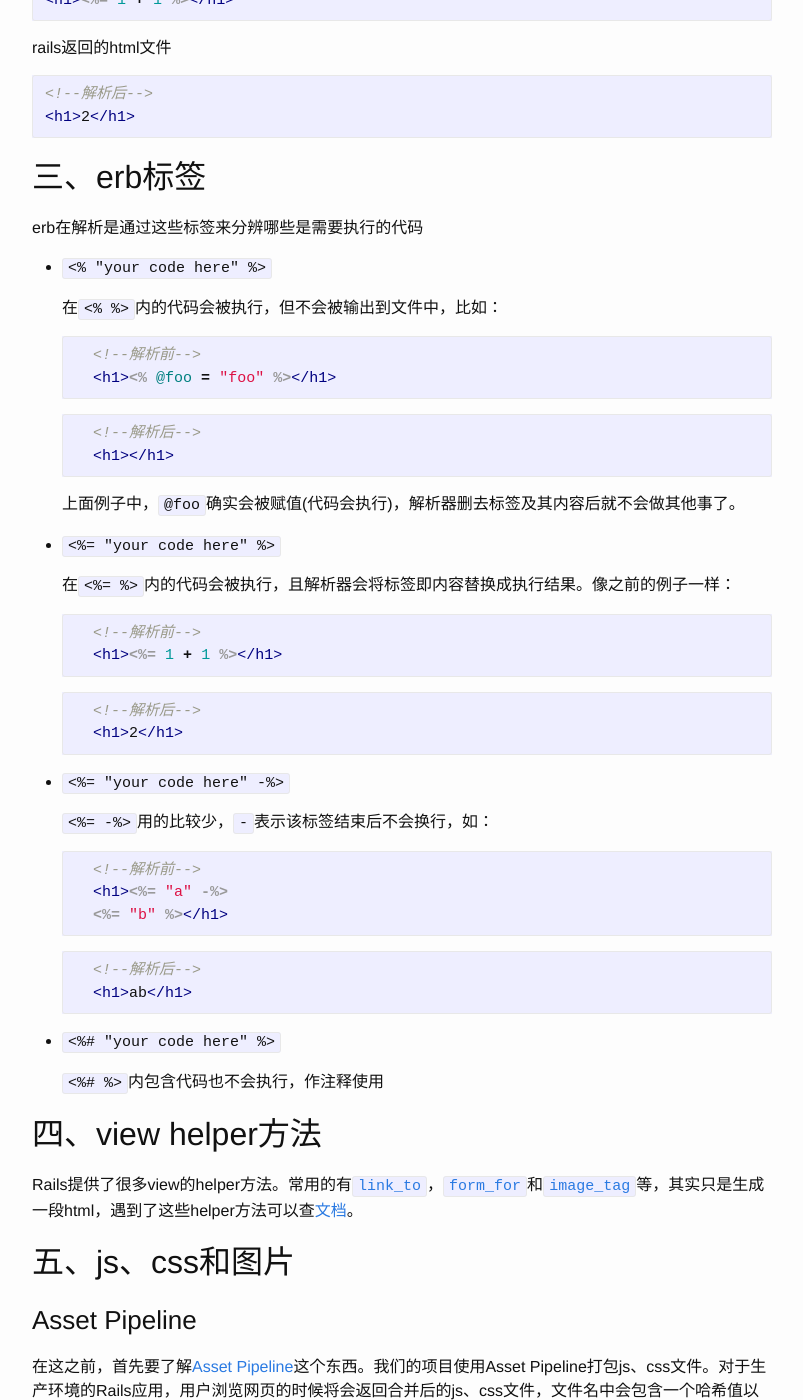
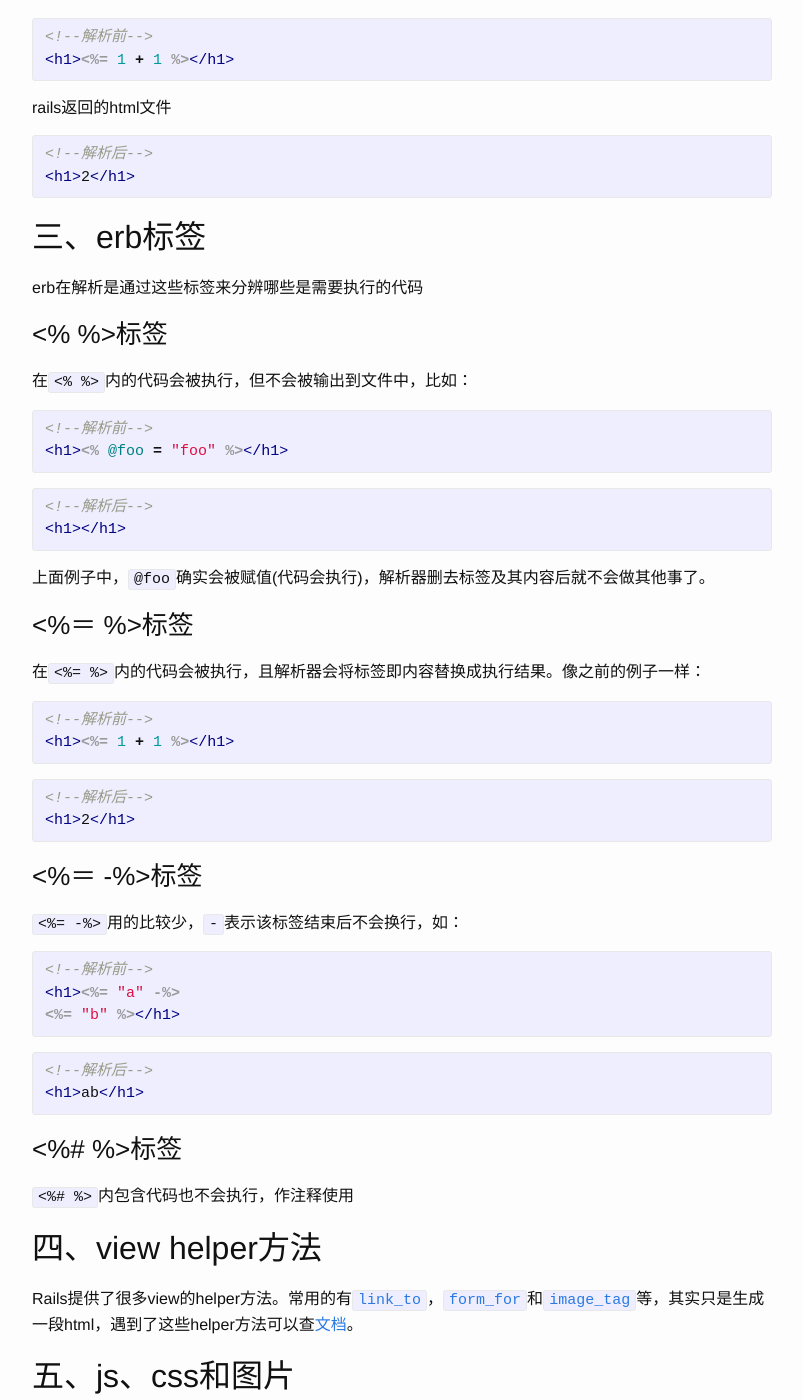
Before and after one commit to ACzero/aczero.github.io, a Jekyll site: the page built from _posts/2016-07-14-rails-frontend-guideline.markdown, in a window 1280 px wide and 1400 px high, scrolled down 2282 px. Shown: the whole window, without its empty margins (238-1041 px from the left). Built offline with Jekyll 4.4.1, drawn with Linux system fonts in a browser that asks for light colours.

Commit message:
modified syntax

````diff
--- a/_posts/2016-07-14-rails-frontend-guideline.md
+++ b/_posts/2016-07-14-rails-frontend-guideline.markdown
@@ -22,151 +22,151 @@ categories: rails
 ## 一、一点ruby知识
 虽然ruby对程序员很友好，但是有些写法可能会让你感到困惑。
 
-* 变量
+### 变量
 
-	在rails的view中一般只会出现ruby的实例变量，以`@`开头
+在rails的view中一般只会出现ruby的实例变量，以`@`开头
 
-	```ruby
-	@foo = "instance variable"
-	print @foo						#=> "instance variable"
-	```
+{% highlight ruby %}
+@foo = "instance variable"
+print @foo						#=> "instance variable"
+{% endhighlight %}
 
-* 方法
+### 方法
 
-	在ruby中，方法调用可以省略括号，像这样：
+在ruby中，方法调用可以省略括号，像这样：
 
-	```ruby
-	# 下面两种写法是等价的
-	func1("a")
-	func1 "a"
+{% highlight ruby %}
+# 下面两种写法是等价的
+func1("a")
+func1 "a"
 
-	# 多个参数同样也是用,隔开
-	func2("a", "b")
-	func2 "a", "b"
-	```
+# 多个参数同样也是用,隔开
+func2("a", "b")
+func2 "a", "b"
+{% endhighlight %}
 
-	ruby可以给方法传递一个hash，在rails提供的view helper方法中很常见，像这样
+ruby可以给方法传递一个hash，在rails提供的view helper方法中很常见，像这样
 
-	```ruby
-	# ruby中描述hash的两种写法，是等价的，等于传入了一个{ a: 1, b: 2 }的hash
-	func a: 1, b: 2
-	func :a => 1, :b => 2
-	```
+{% highlight ruby %}
+# ruby中描述hash的两种写法，是等价的，等于传入了一个{ a: 1, b: 2 }的hash
+func a: 1, b: 2
+func :a => 1, :b => 2
+{% endhighlight %}
 
-* 字符串插值
+### 字符串插值
 
-	ruby用`#{}`在字符串内插值：
+ruby用`#{}`在字符串内插值：
 
-	```ruby
-	# 双引号才能进行插值(字符串还有其他写法，但是一般在view中不会见到)
-	print "1 + 1 is #{ 1 + 1 }" 		#=> "1 + 1 is 2"
-	```
+{% highlight ruby %}
+# 双引号才能进行插值(字符串还有其他写法，但是一般在view中不会见到)
+print "1 + 1 is #{ 1 + 1 }" 		#=> "1 + 1 is 2"
+{% endhighlight %}
 
 
-* each迭代器
+### each迭代器
 
-	view中也会经常要对数组对象进行迭代，常见的是`each`方法。
+view中也会经常要对数组对象进行迭代，常见的是`each`方法。
 
-	在ruby中，代码块有两种写法：
+在ruby中，代码块有两种写法：
 
-	```ruby
-	{
-	  "This is a block"
-	}
+{% highlight ruby %}
+{
+  "This is a block"
+}
 
-	do
-	  "This is also a block"
-	end
-	```
+do
+  "This is also a block"
+end
+{% endhighlight %}
 
-	`each`方法可以接受一个代码块作为参数，对数组每个元素执行代码块中的代码：
+`each`方法可以接受一个代码块作为参数，对数组每个元素执行代码块中的代码：
 
-	```ruby
-	["a", "b", "c"].each do |i|
-	  # i代表数组每个元素，由代码块指定其名称
-	  print i
-	end
+{% highlight ruby %}
+["a", "b", "c"].each do |i|
+  # i代表数组每个元素，由代码块指定其名称
+  print i
+end
 
-	# 上述代码将输出"abc"
-	```
+# 上述代码将输出"abc"
+{% endhighlight %}
 
-	Hash对象也可以进行迭代：
+Hash对象也可以进行迭代：
 
-	```ruby
-	{a: 1, b: 2}.each do |key, value|
-	  print "key is #{key}, value is #{value}. "
-	end
+{% highlight ruby %}
+{a: 1, b: 2}.each do |key, value|
+  print "key is #{key}, value is #{value}. "
+end
 
-	# 上述代码将输出"key is a, value is 1. key is b, value is 2."
-	```
+# 上述代码将输出"key is a, value is 1. key is b, value is 2."
+{% endhighlight %}
 
 ## 二、erb是什么
 
 目前我们项目的view都使用erb，[erb](http://apidock.com/ruby/ERB)是ruby的模版，当你需要使用根据程序动态生成的文件时(如html)，可以在这些文件中嵌入ruby代码。rails在返回这个html前会先用解析器执行这个文件的ruby代码，并进行替换。view文件中以erb后缀结尾的，rails都会进行解析。比如说我们有这样一个文件example.html.erb：
 
-```erb
+{% highlight erb %}
 <!--解析前-->
 <h1><%= 1 + 1 %></h1>
-```
+{% endhighlight %}
 
 rails返回的html文件
 
-```html
+{% highlight erb %}
 <!--解析后-->
 <h1>2</h1>
-```
+{% endhighlight %}
 
 ## 三、erb标签
 erb在解析是通过这些标签来分辨哪些是需要执行的代码
 
-* `<% "your code here" %>`
+### <% %>标签
 
-	在`<% %>`内的代码会被执行，但不会被输出到文件中，比如：
+在`<% %>`内的代码会被执行，但不会被输出到文件中，比如：
 
-	```erb
-	<!--解析前-->
-	<h1><% @foo = "foo" %></h1>
-	```
+{% highlight erb %}
+<!--解析前-->
+<h1><% @foo = "foo" %></h1>
+{% endhighlight %}
 
-	```erb
-	<!--解析后-->
-	<h1></h1>
-	```
+{% highlight erb %}
+<!--解析后-->
+<h1></h1>
+{% endhighlight %}
 
-	上面例子中，`@foo`确实会被赋值(代码会执行)，解析器删去标签及其内容后就不会做其他事了。
+上面例子中，`@foo`确实会被赋值(代码会执行)，解析器删去标签及其内容后就不会做其他事了。
 
-* `<%= "your code here" %>`
+### <%＝ %>标签
 
-	在`<%= %>`内的代码会被执行，且解析器会将标签即内容替换成执行结果。像之前的例子一样：
+在`<%= %>`内的代码会被执行，且解析器会将标签即内容替换成执行结果。像之前的例子一样：
 
-	```erb
-	<!--解析前-->
-	<h1><%= 1 + 1 %></h1>
-	```
+{% highlight erb %}
+<!--解析前-->
+<h1><%= 1 + 1 %></h1>
+{% endhighlight %}
 
-	```html
-	<!--解析后-->
-	<h1>2</h1>
-	```
+{% highlight html %}
+<!--解析后-->
+<h1>2</h1>
+{% endhighlight %}
 
-* `<%= "your code here" -%>`
+### <%＝ -%>标签
 
-	`<%= -%>`用的比较少，`-`表示该标签结束后不会换行，如：
+`<%= -%>`用的比较少，`-`表示该标签结束后不会换行，如：
 
-	```erb
-	<!--解析前-->
-	<h1><%= "a" -%>
-	<%= "b" %></h1>
-	```
+{% highlight erb %}
+<!--解析前-->
+<h1><%= "a" -%>
+<%= "b" %></h1>
+{% endhighlight %}
 
-	```erb
-	<!--解析后-->
-	<h1>ab</h1>
-	```
+{% highlight erb %}
+<!--解析后-->
+<h1>ab</h1>
+{% endhighlight %}
 
-* `<%# "your code here" %>`
+### <%# %>标签
 
-	`<%# %>`内包含代码也不会执行，作注释使用
+`<%# %>`内包含代码也不会执行，作注释使用
 
 ## 四、view helper方法
 
@@ -188,7 +188,7 @@ global-908e25f4bf641868d8683022a5b62f54.css
 
 Asset Pipeline在打包的时候，会把Rails项目中的这三个目录看作成同一个目录。但是我们放置的时候一般有一下规则：
 
-```bash
+{% highlight bash %}
 # 这个目录用来放置自己编写的js、css等文件
 app/assets/
 
@@ -197,18 +197,18 @@ lib/assets/
 
 # 这个目录用来放置要引入的第三方库
 vendor/assets/
-```
+{% endhighlight %}
 
 要把哪些文件打包到合并之后的js、css文件都是可以自己配置的。下面说的是rails的默认行为，具体配置文件也是可以根据需要配置，但是一般不会。配置文件内容如下：
 
-```javascript
+{% highlight javascript %}
 // 引用js的配置在这里: app/assets/javascripts/application.js
 
 //= require jquery
 //= require jquery_ujs
 //= require turbolinks
 //= require_tree .
-```
+{% endhighlight %}
 
 这里`require`、`require_tree`是为assets pipeline打包时指定要打包的文件，具体作用为：
 
@@ -240,19 +240,19 @@ vendor/assets/
 
 你也可以不把js、css文件打包到全局文件中。将你的js和css文件目录为`assets/path/to/yourjsfile.js`和`assets/path/to/yourcssfile.css`，在erb文件中这样引用：
 
-```erb
+{% highlight erb %}
 <%= javascript_include_tag 'path/to/yourjsfile.js' %>
 <%= stylesheet_link_tag 'path/to/yourcssfile.css' %>
-```
+{% endhighlight %}
 
 在开发环境的默认配置下，到这一步你就能看到效果，但是要在生产环境上正常运行，你必须将这两个文件也添加到assets pipeline的编译路径中。
 
-```ruby
+{% highlight ruby %}
 # config/initializers/assets.rb
 
 # 在这段中的%w()中加入你的文件路径，以空格隔开
 Rails.application.config.assets.precompile += %w( path/to/yourjsfile.js path/to/yourcssfile.css )
-```
+{% endhighlight %}
 
 ## 最后
 
````
